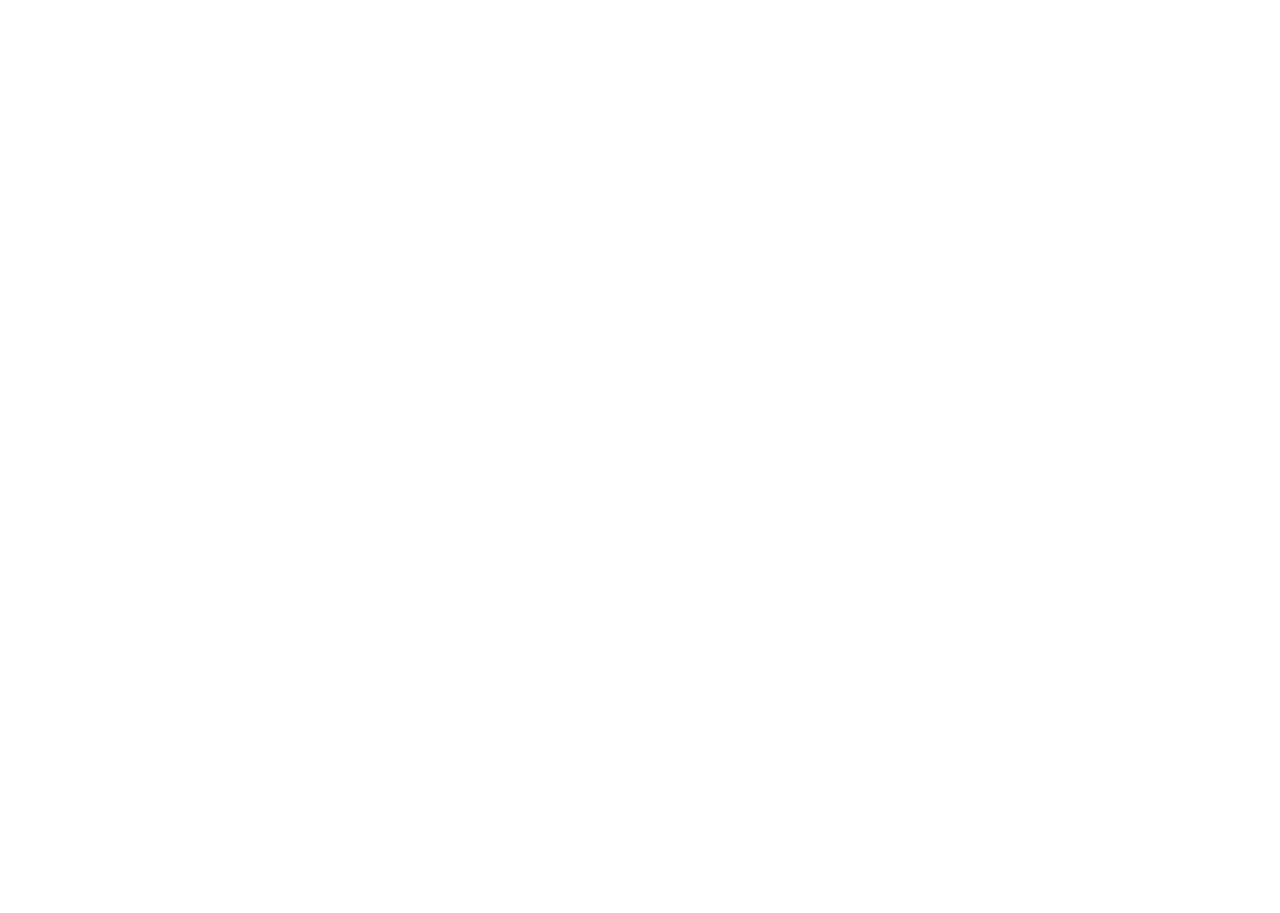
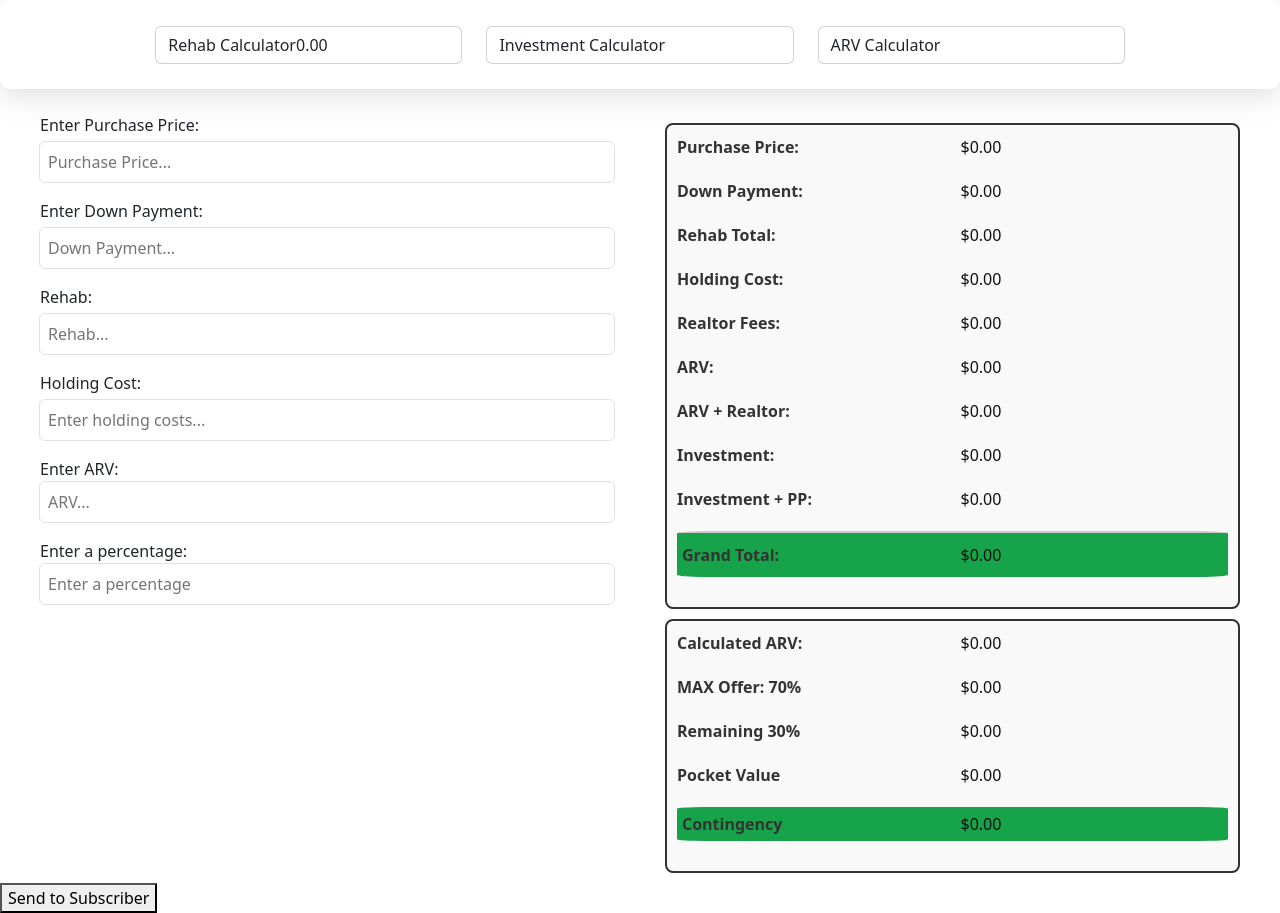
Before and after one commit to victorialewski/real-estate, a React (Create React App) app: page / in a window 1280 px wide. Before the commit this address had no page. Before the commit the page ends 800 px from the top, so only its background shows below. Built offline with nearby package versions, Linux system fonts and the light colour scheme.

Commit message:
version update for deployment

```diff
--- a/src/App.js
+++ b/src/App.js
@@ -1,16 +1,35 @@
 import './App.css';
 
-import{HashRouter as Router, Routes, Route} from 'react-router-dom';
+import{BrowserRouter as Router, Routes, Route} from 'react-router-dom';
+
+import Navbar from './components/NavBar/Navbar';
+import SowLeft from './components/Calculations/SowLeft';
 import SowPage from './components/SowPage';
+// import Investment from './components/ARV/Investment';
+// import ArvCalculator from './components/ARV/Arv';
+// import Rehab from './components/Rehab/Rehab';
+
+// import ContactPage from './components/Contact/ContactPage';
 
 function App() {
   return (
     <div className="App">
+
+{/* <Navbar></Navbar> */}
 <Router>
     <Routes>
-    <Route path='https://victorialewski.github.io/real-estate/' element={<SowPage />} />
+
+      <Route path='/' element={<SowPage/>}/>
+      <Route path='/test' element={<SowLeft/>} />
+      {/* <Route path='/arv' element={<ArvCalculator/>} />
+      <Route path='/rehab' element={<Rehab/>} /> */}
+
+
+
     </Routes>
      </Router>
+
+
 
     </div>
 
```
